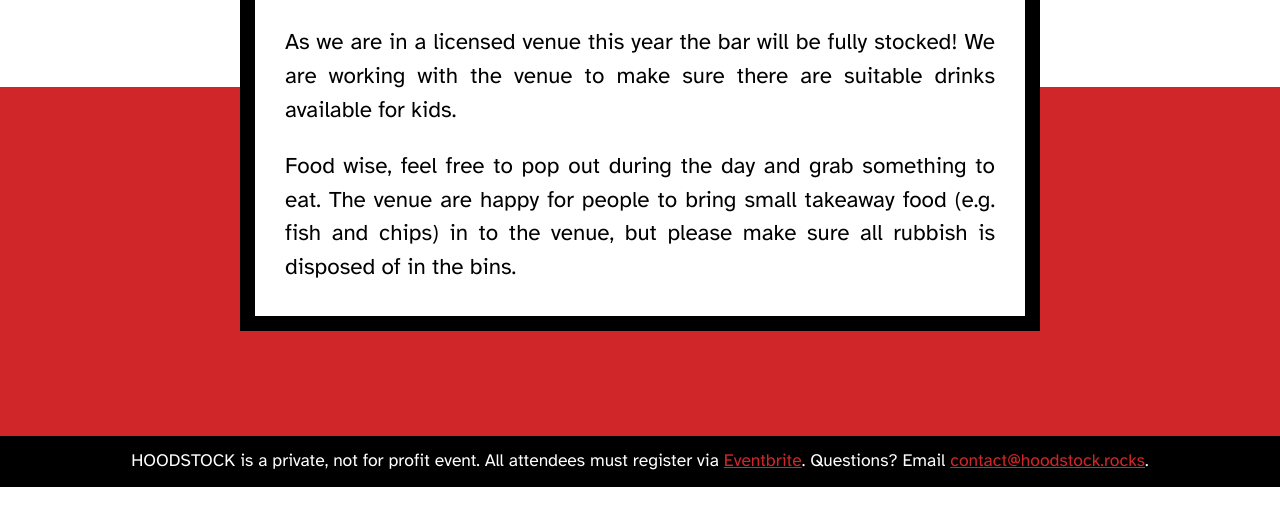
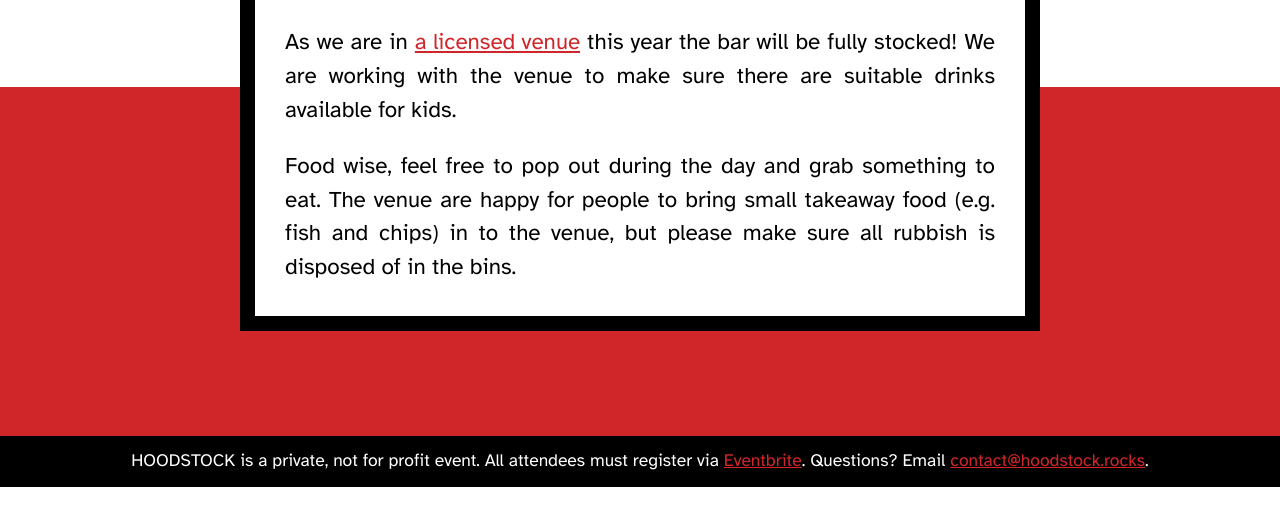
Before and after one commit to axemonkey/hoodstock.rocks, an Eleventy site: page hoodstock.rocks/food.njk in a window 1280 px wide. Shown: the part 313-838 px from the top of the page. Built offline with nearby package versions, Linux system fonts and the light colour scheme; Eleventy itself is replaced by a stand-in of ours; files that its build step writes are made by us from their sources; files whose address does not match are found by name.

Commit message:
add link

```diff
--- a/hoodstock.rocks/food.njk
+++ b/hoodstock.rocks/food.njk
@@ -10,7 +10,7 @@ currPage: food
 
 
 	<section class="copy">
-		<p>As we are in a licensed venue this year the bar will be fully stocked! We are working with the venue to make sure there are suitable drinks available for kids.</p>
+		<p>As we are in <a href="https://www.blackboxhastings.com/">a licensed venue</a> this year the bar will be fully stocked! We are working with the venue to make sure there are suitable drinks available for kids.</p>
 
 		<p>Food wise, feel free to pop out during the day and grab something to eat. The venue are happy for people to bring small takeaway food (e.g. fish and chips) in to the venue, but please make sure all rubbish is disposed of in the bins.</p>
 	</section>
```
Also changed, not shown: 1 other file.
